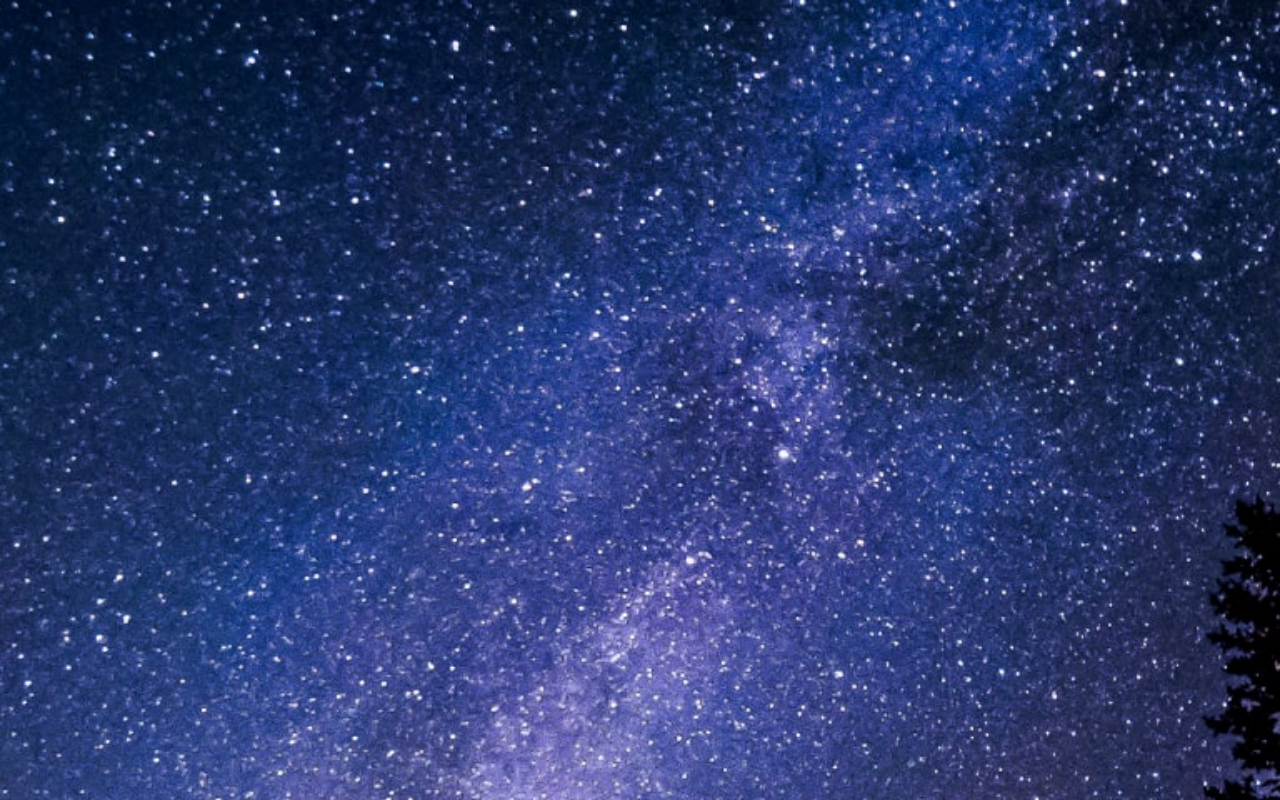
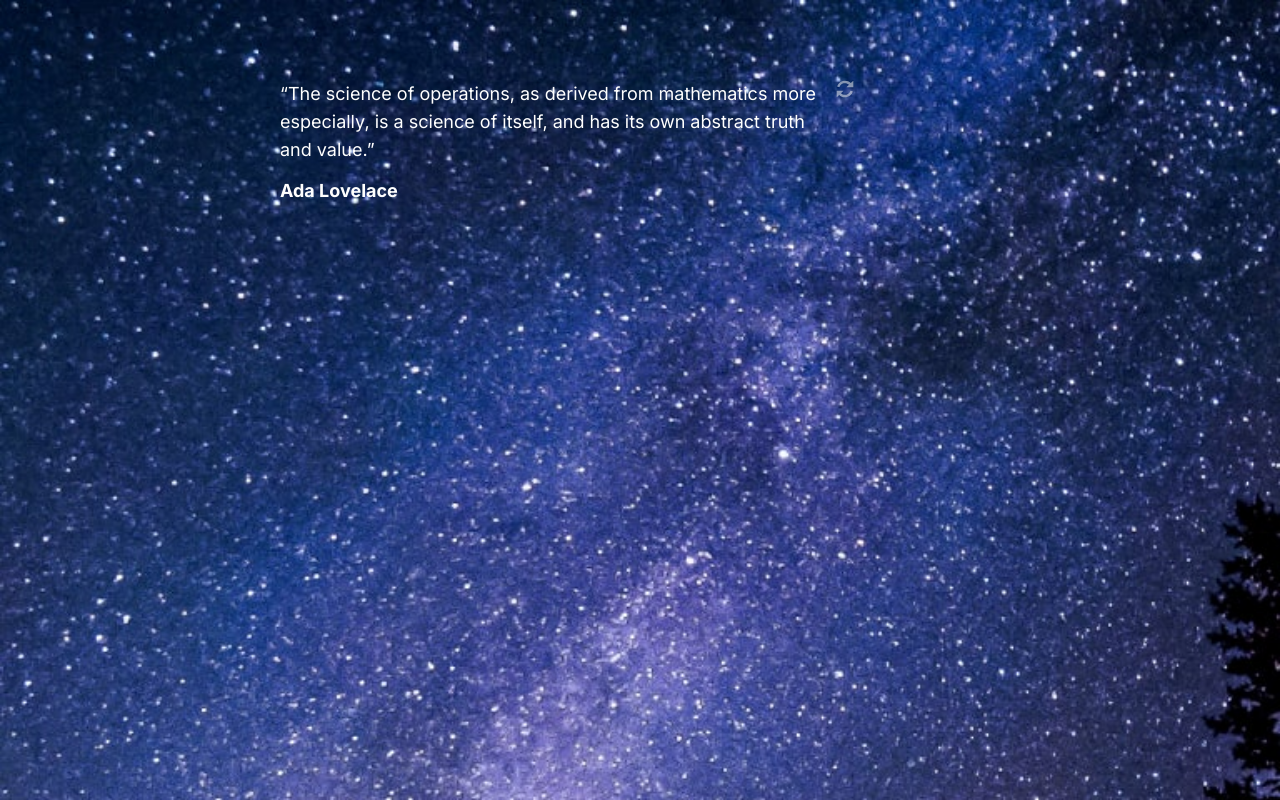
Before and after one commit to Urichcool/Clock, a React (Create React App) app: page / in a window 1280 px wide. Built offline with nearby package versions, Linux system fonts and the light colour scheme.

Commit message:
added-quotes-markup

```diff
--- a/public/index.html
+++ b/public/index.html
@@ -24,7 +24,7 @@
       work correctly both with client-side routing and a non-root public URL.
       Learn how to configure a non-root public URL by running `npm run build`.
     -->
-    <title>React App</title>
+    <title>Clock-App</title>
   </head>
   <body>
     <noscript>You need to enable JavaScript to run this app.</noscript>
--- a/src/App.tsx
+++ /dev/null
@@ -1,12 +0,0 @@
-import React from 'react';
-import AppBackground from './components/App-background/AppBackground';
-
-function App() {
-  return (
-    <div className="App">
-<AppBackground/>
-    </div>
-  );
-}
-
-export default App;
--- /dev/null
+++ b/src/components/App-clock-section/AppClockSection.tsx
@@ -0,0 +1,26 @@
+import React from "react";
+import RefreshIcon from "../../images/icons/RefreshIcon";
+
+const AppClockSection = () => {
+  return (
+    <section className="app-clock-section">
+      <div className="app-clock-section-quote-container">
+        <div className="app-clock-section-quote-container-text">
+          <p className="app-clock-section-quote body-text">
+            “The science of operations, as derived from mathematics more
+            especially, is a science of itself, and has its own abstract truth
+            and value.”
+          </p>
+          <p className="body-text app-clock-section-quote-author">
+            Ada Lovelace
+          </p>
+        </div>
+        <button className="app-clock-section-quote-button">
+          <RefreshIcon />
+        </button>
+      </div>
+    </section>
+  );
+};
+
+export default AppClockSection;
--- a/src/components/App.tsx
+++ b/src/components/App.tsx
@@ -1,9 +1,14 @@
 import React from 'react';
+import AppClockSection from './App-clock-section/AppClockSection';
+import AppBackground from './App-background/AppBackground';
 
 function App() {
   return (
     <div className="App">
-      <div></div>
+      <AppBackground/>
+      <div className='container'>
+        <AppClockSection/>
+      </div>
     </div>
   );
 }
--- /dev/null
+++ b/src/images/icons/RefreshIcon.tsx
@@ -0,0 +1,23 @@
+import React from "react";
+
+function RefreshIcon() {
+  return (
+    <svg
+      xmlns="http://www.w3.org/2000/svg"
+      width="18"
+      height="18"
+      viewBox="0 0 18 18"
+      fill="none"
+    >
+      <path
+        opacity="0.5"
+        fillRule="evenodd"
+        clipRule="evenodd"
+        d="M13.0001 4.76451L10.6884 6.97743C10.6287 7.03696 10.6108 7.1266 10.643 7.20451C10.6752 7.28242 10.7512 7.33324 10.8355 7.33326H17.3334V1.10409C17.3329 1.02002 17.2819 0.944497 17.2041 0.912613C17.1263 0.880729 17.037 0.898733 16.9776 0.958261L14.8047 3.03701C12.7334 1.01244 9.75837 0.21065 6.95026 0.920223C4.14215 1.6298 1.90511 3.74861 1.04425 6.51409L3.43091 7.25993C4.02905 5.33914 5.57597 3.86294 7.52263 3.3553C9.4693 2.84765 11.5401 3.38042 13.0001 4.76451ZM7.38037 10.7951C7.3481 10.7173 7.27219 10.6666 7.188 10.6666H0.666748V16.8153C0.666766 16.8996 0.717588 16.9756 0.795498 17.0078C0.873407 17.04 0.963046 17.0221 1.02258 16.9624L3.17091 14.9408C5.2389 16.977 8.21826 17.7888 11.0334 17.0833C13.8485 16.3777 16.0927 14.2566 16.9559 11.4858L14.5692 10.7399C13.9703 12.6626 12.4209 14.1396 10.4718 14.6459C8.52265 15.1522 6.45028 14.6159 4.99133 13.2278L7.3355 11.022C7.39494 10.9624 7.41265 10.8728 7.38037 10.7951Z"
+        fill="white"
+      />
+    </svg>
+  );
+}
+
+export default RefreshIcon;
--- a/src/index.tsx
+++ b/src/index.tsx
@@ -1,6 +1,6 @@
 import React from 'react';
 import ReactDOM from 'react-dom/client';
-import App from './App';
+import App from './components/App';
 import reportWebVitals from './reportWebVitals';
 import "./scss/index.scss";
 
--- /dev/null
+++ b/src/scss/app-clock-section/_app-clock-section.scss
@@ -0,0 +1,54 @@
+.app-clock-section {
+  padding-top: 32px;
+  padding-bottom: 40px;
+  @include tablet {
+    padding-top: 80px;
+    padding-bottom: 64px;
+  }
+  @include desktop {
+    padding-top: 56px;
+    padding-bottom: 98px;
+  }
+}
+
+.app-clock-section-quote-container {
+  display: flex;
+}
+
+.app-clock-section-quote-container-text {
+  margin-right: 17px;
+  max-width: 290px;
+  @include tablet {
+    margin-right: 16px;
+    max-width: 540px;
+  }
+}
+
+.app-clock-section-quote-button {
+  width: 18px;
+  height: 18px;
+  display: flex;
+  justify-content: center;
+  align-items: center;
+  border: none;
+  background-color: transparent;
+  cursor: pointer;
+  transition: 500ms;
+  transition-property: transform;
+  &:hover {
+    transform: rotate(3.142rad);
+  }
+}
+
+.app-clock-section-quote {
+  color: $white;
+}
+
+.app-clock-section-quote-author {
+  margin-top: 8px;
+  color: $white;
+  font-weight: 700;
+  @include tablet {
+    margin-top: 13px;
+  }
+}
--- /dev/null
+++ b/src/scss/app-clock-section/_index.scss
@@ -0,0 +1 @@
+@import "app-clock-section"
--- a/src/scss/index.scss
+++ b/src/scss/index.scss
@@ -1,4 +1,5 @@
 @import "../scss/mixins/mixins";
 @import 'base/';
 @import 'variables/';
-@import 'app-background/'
+@import 'app-background/';
+@import "app-clock-section/";
--- a/src/scss/variables/_font-sizes.scss
+++ b/src/scss/variables/_font-sizes.scss
@@ -54,9 +54,14 @@ text-transform: uppercase;
 }
 
 .body-text{
-    font-family: Inter;
-font-size: 18px;
+font-family: Inter;
+font-size: 12px;
 font-style: normal;
 font-weight: 400;
+line-height: 22px;
+  @include tablet{
+font-size: 18px;
 line-height: 28px;
+  }
+
 }
```
Also changed, not shown: 1 other file (tests, documents, lock files or other folders).
